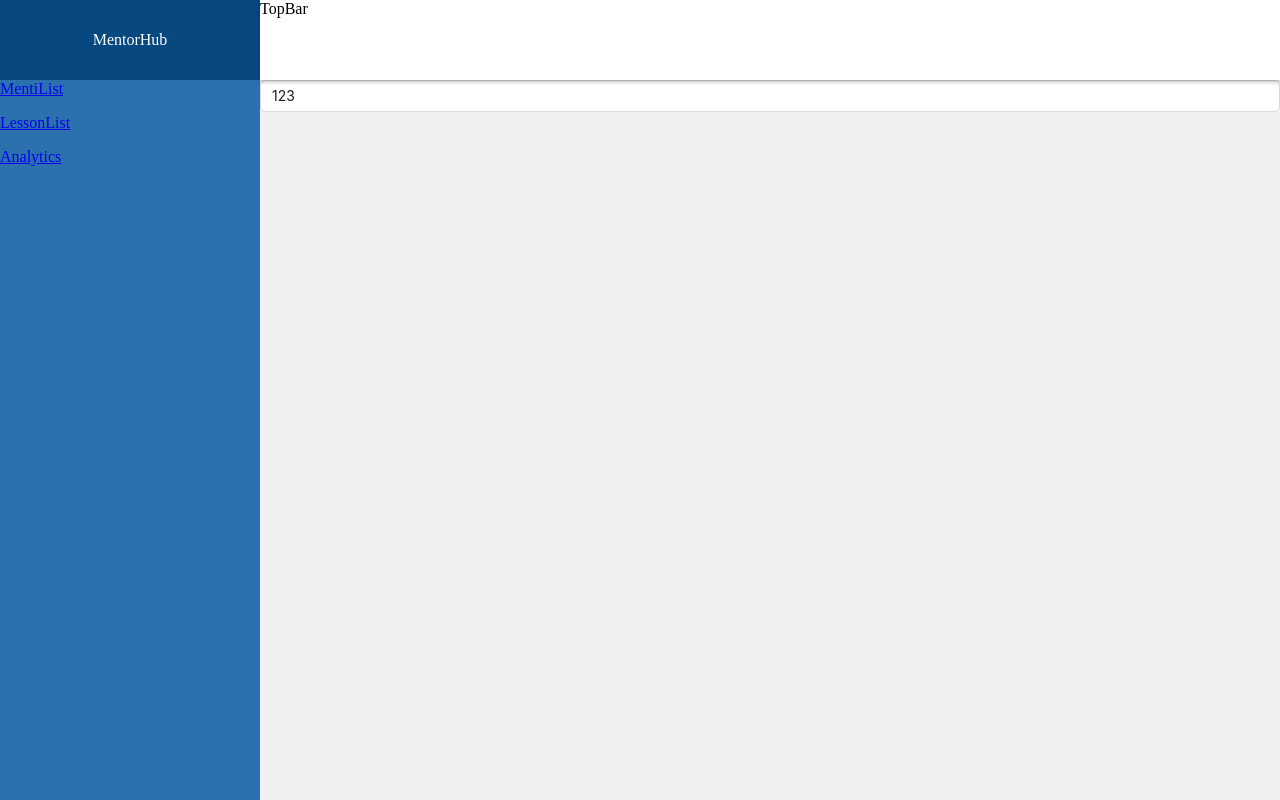
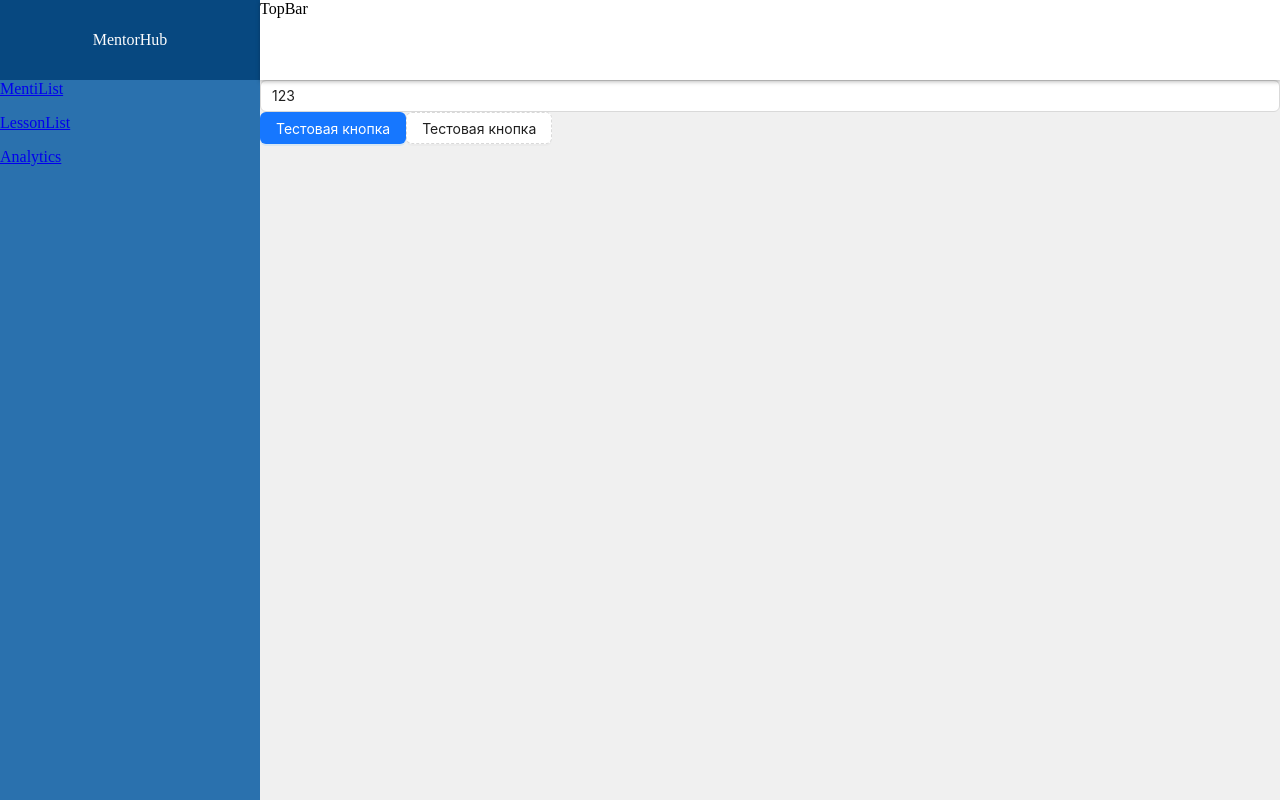
Before and after one commit to ivnvMkhl/mentoring-ui, a React (Vite) app: page /menti-list in a window 1280 px wide. Built offline with nearby package versions, Linux system fonts and the light colour scheme.

Commit message:
Feature: Proxy Button component

```diff
--- a/src/components/pages/MentiList/MentiList.tsx
+++ b/src/components/pages/MentiList/MentiList.tsx
@@ -1,9 +1,12 @@
 import { FC } from 'react';
 import styles from './MentiList.module.css';
 import { TheInput } from '../../primitives/input/TheInput';
+import { TheButton } from '../../primitives/button/TheButton';
 const MentiList: FC = () => {
   return <div className={styles.wrapper}>
       <TheInput placeholder = "123" defaultValue="123"></TheInput>
+      <TheButton type="primary">Тестовая кнопка</TheButton>
+      <TheButton type="dashed">Тестовая кнопка</TheButton>
   </div>;
 };
 
--- /dev/null
+++ b/src/components/primitives/button/TheButton.tsx
@@ -0,0 +1,7 @@
+import React from "react";
+import { Button } from "antd";
+import type {ButtonProps} from "antd"
+
+const TheButton: React.FC<ButtonProps> = (props) => <Button {...props}></Button>;
+
+export {TheButton};
```
